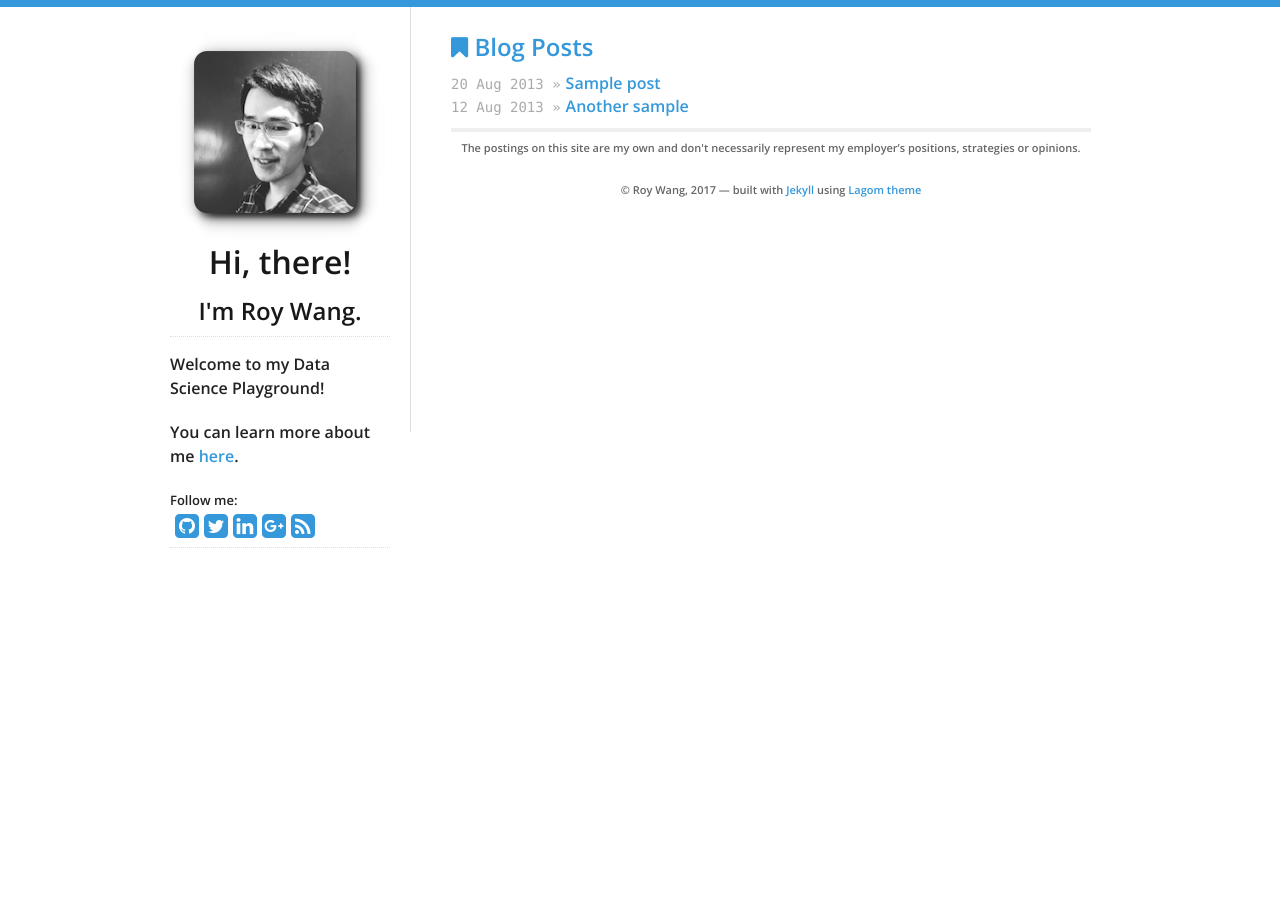
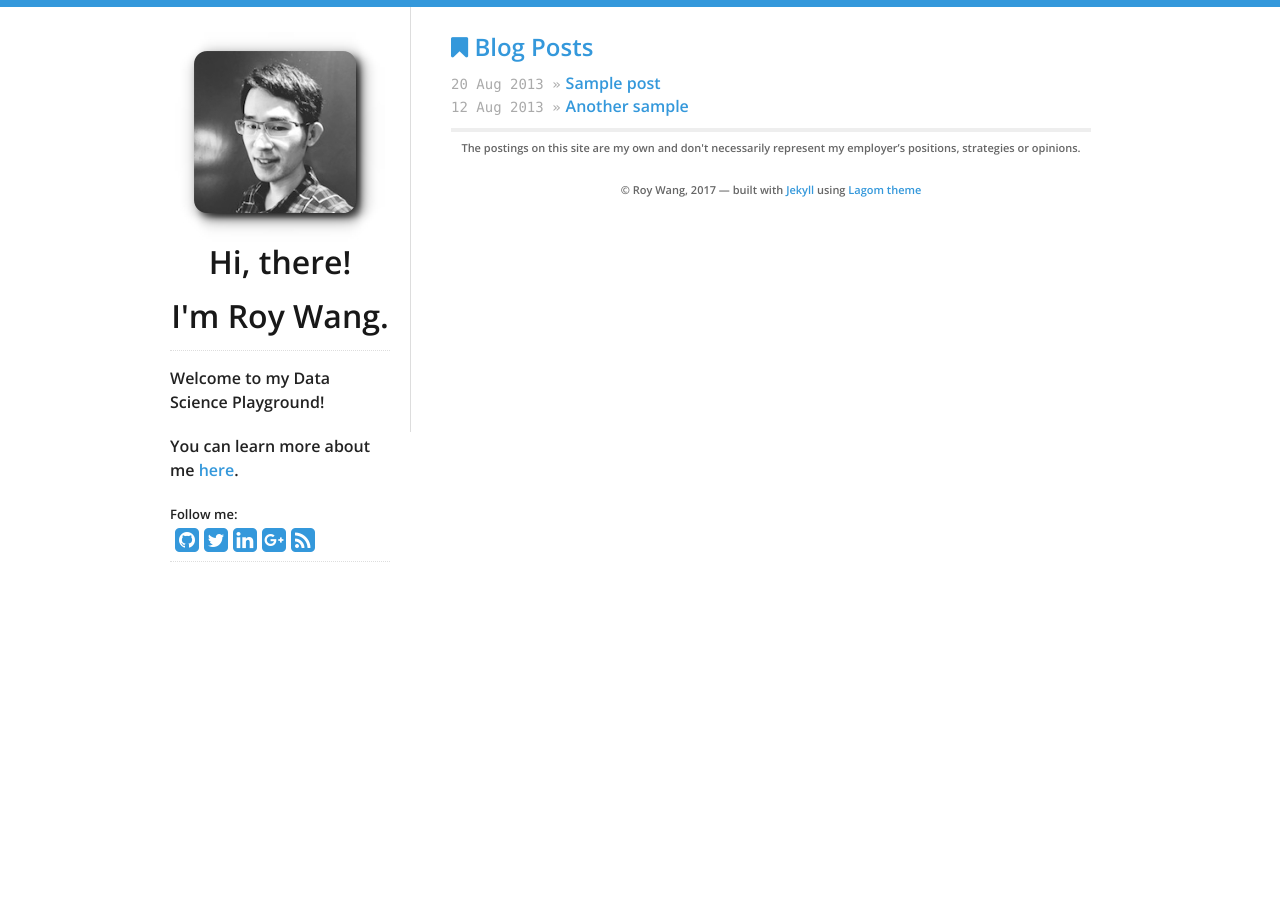
Before and after one commit to roywangtw/roywangtw.github.io, a Jekyll site: the page built from index.html, in a window 1280 px wide. Built offline with Jekyll 4.4.1, drawn with Linux system fonts in a browser that asks for light colours; nearby versions of some CDN libraries.

```diff
--- a/_includes/sidebar.html
+++ b/_includes/sidebar.html
@@ -3,7 +3,7 @@
     <img src="/images/roywang_small.jpg" id="author-photo" alt="Author photo"/>
   </a>
   <h1>Hi, there!</h1>
-  <h2>I'm Roy Wang.</h2>
+  <h1>I'm Roy Wang.</h1>
   <div id="bio">
     <p>Welcome to my Data Science Playground!</p>
 
```
